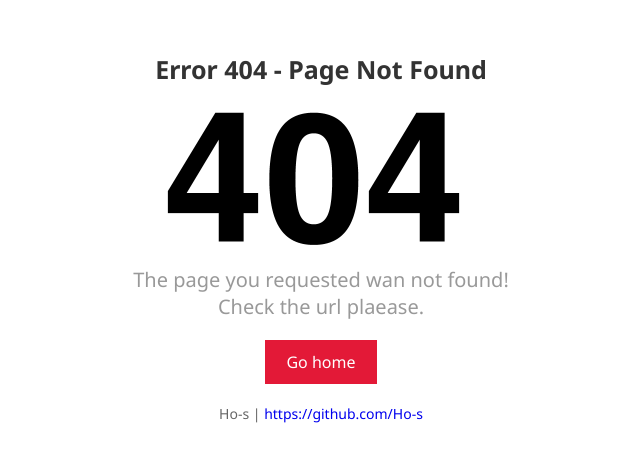
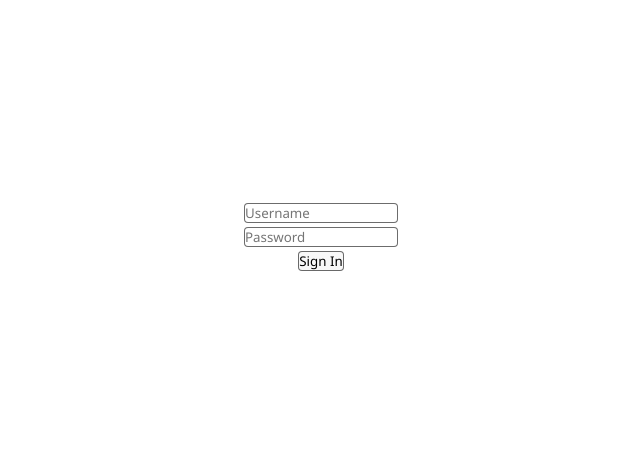
Before and after one commit to Ho-s/NextJS-App-Router-All-In-One, a Next.js app: page /sign/in in a window 1280 px wide. Before the commit this address had no page. Shown: the part 163-624 px from the top of the page, without its empty margins (319-959 px from the left). Built offline with nearby package versions, Linux system fonts and the light colour scheme.

Commit message:
Feat: Implement sign-in functionality with session management

```diff
--- /dev/null
+++ b/src/app/sign/in/page-ui.tsx
@@ -0,0 +1,43 @@
+'use client';
+
+import { FormEvent } from 'react';
+
+import { SignInpageStyled } from './styled';
+
+interface SignInPageUIProps {
+  onSubmit: (e: FormEvent<HTMLFormElement>) => void;
+  username: string;
+  password: string;
+  setUsername: (value: string) => void;
+  setPassword: (value: string) => void;
+}
+
+const SignInPageUI = ({
+  onSubmit,
+  username,
+  password,
+  setUsername,
+  setPassword,
+}: SignInPageUIProps) => {
+  return (
+    <SignInpageStyled>
+      <form onSubmit={onSubmit}>
+        <input
+          type="username"
+          placeholder="Username"
+          value={username}
+          onChange={e => setUsername(e.target.value)}
+        />
+        <input
+          type="password"
+          placeholder="Password"
+          value={password}
+          onChange={e => setPassword(e.target.value)}
+        />
+        <button>Sign In</button>
+      </form>
+    </SignInpageStyled>
+  );
+};
+
+export default SignInPageUI;
--- /dev/null
+++ b/src/app/sign/in/page.tsx
@@ -0,0 +1,36 @@
+'use client';
+
+import { FormEvent, useState } from 'react';
+
+import { useRouter } from 'next/navigation';
+
+import SignInPageUI from './page-ui';
+
+const SignInpage = () => {
+  const router = useRouter();
+  const [username, setUsername] = useState('');
+  const [password, setPassword] = useState('');
+
+  const onSubmit = (e: FormEvent<HTMLFormElement>) => {
+    e.preventDefault();
+
+    if (!username || !password) {
+      return alert('Please fill in all fields');
+    }
+
+    sessionStorage.setItem('isLoggedIn', 'true');
+    router.push('/');
+  };
+
+  return (
+    <SignInPageUI
+      onSubmit={onSubmit}
+      username={username}
+      password={password}
+      setUsername={setUsername}
+      setPassword={setPassword}
+    />
+  );
+};
+
+export default SignInpage;
--- /dev/null
+++ b/src/app/sign/in/styled.ts
@@ -0,0 +1,28 @@
+import styled from 'styled-components';
+
+export const SignInpageStyled = styled.div`
+  width: 100dvw;
+  height: 100dvh;
+  form {
+    position: relative;
+    top: 50%;
+    transform: translateY(-50%);
+
+    display: flex;
+    flex-direction: column;
+    align-items: center;
+    gap: 4px;
+
+    input {
+      border: 1px solid rgba(10, 10, 10, 0.6);
+      border-radius: 4px;
+    }
+
+    button {
+      background-color: #f8f8f8;
+      border: 1px solid rgba(10, 10, 10, 0.6);
+      border-radius: 4px;
+      cursor: pointer;
+    }
+  }
+`;
```
Also changed, not shown: src/app/page.tsx (+33 -3 lines).
